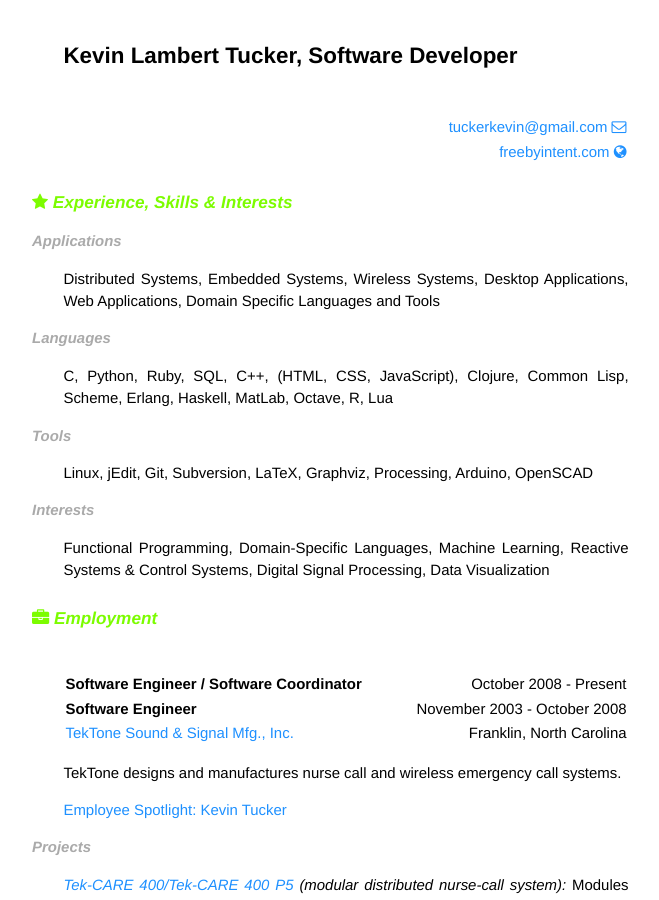
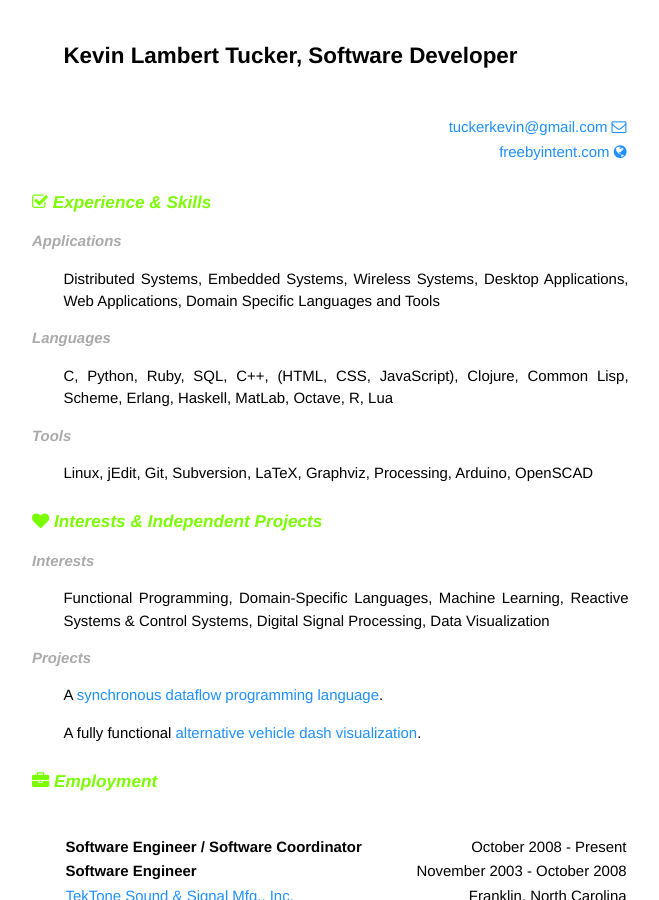
Before and after one commit to tuckerkevin/tuckerkevin.github.io, a Jekyll site: the page built from resume.md, in a window 1280 px wide and 900 px high. Shown: the whole window, without its empty margins (294-953 px from the left). Built offline with Jekyll 4.4.1, drawn with Linux system fonts in a browser that asks for light colours; Markdown is read by kramdown in place of the engine named in the settings; some of the changed text lies outside the part shown.

Commit message:
Put interests and personal projects into resume section together.

```diff
--- a/resume.md
+++ b/resume.md
@@ -10,7 +10,7 @@ title: Kevin Lambert Tucker, Software Developer
 | [tuckerkevin@gmail.com <i class="icon-envelope-alt"></i>](mailto://tuckerkevin@gmail.com) |
 | [freebyintent.com <i class="icon-globe"></i>](http://freebyintent.com)                    |
 
-## <i class="icon-star"></i> Experience, Skills & Interests
+## <i class="icon-check"></i> Experience & Skills
 
 ### Applications
 Distributed Systems, Embedded Systems, Wireless Systems, Desktop Applications, Web Applications, Domain Specific Languages and Tools
@@ -21,8 +21,16 @@ C, Python, Ruby, SQL, C++, (HTML, CSS, JavaScript), Clojure, Common Lisp, Scheme
 ### Tools
 Linux, jEdit, Git, Subversion, LaTeX, Graphviz, Processing, Arduino, OpenSCAD
 
+## <i class="icon-heart"></i> Interests & Independent Projects
+
 ### Interests
 Functional Programming, Domain-Specific Languages, Machine Learning, Reactive Systems & Control Systems, Digital Signal Processing, Data Visualization
+
+### Projects
+
+A [synchronous dataflow programming language]({{site.url}}/dataflow.html).
+
+A fully functional [alternative vehicle dash visualization]({{site.url}}/dash.html).
 
 ## <i class="icon-briefcase"></i> Employment
 
@@ -105,9 +113,3 @@ In the past, TekTone developed each new system with no interoperability with the
 |-------------------------------------------------|----------------------------------------------------------:|
 | **Motorcycle Dynamics & Suspension Seminar**    | July 31 - August 1 2006                                   |
 | [Tony Foale Designs](http://www.tonyfoale.com/) | Columbus, Ohio                                            |
-
-## <i class="icon-heart"></i> Independent Projects
-
-A [synchronous dataflow programming language]({{site.url}}/dataflow.html).
-
-A fully functional [alternative vehicle dash visualization]({{site.url}}/dash.html).
```
